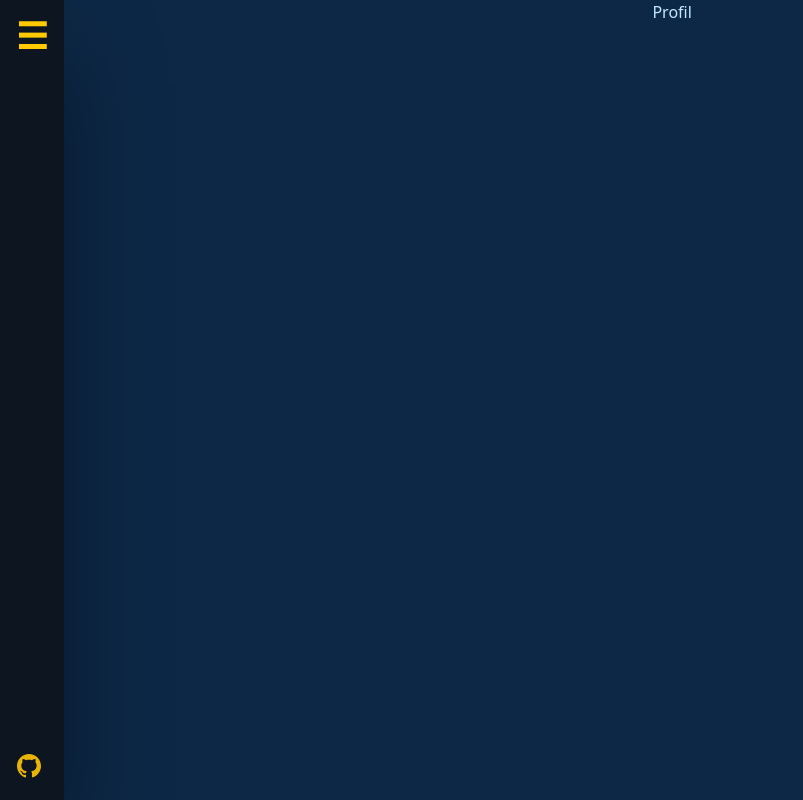
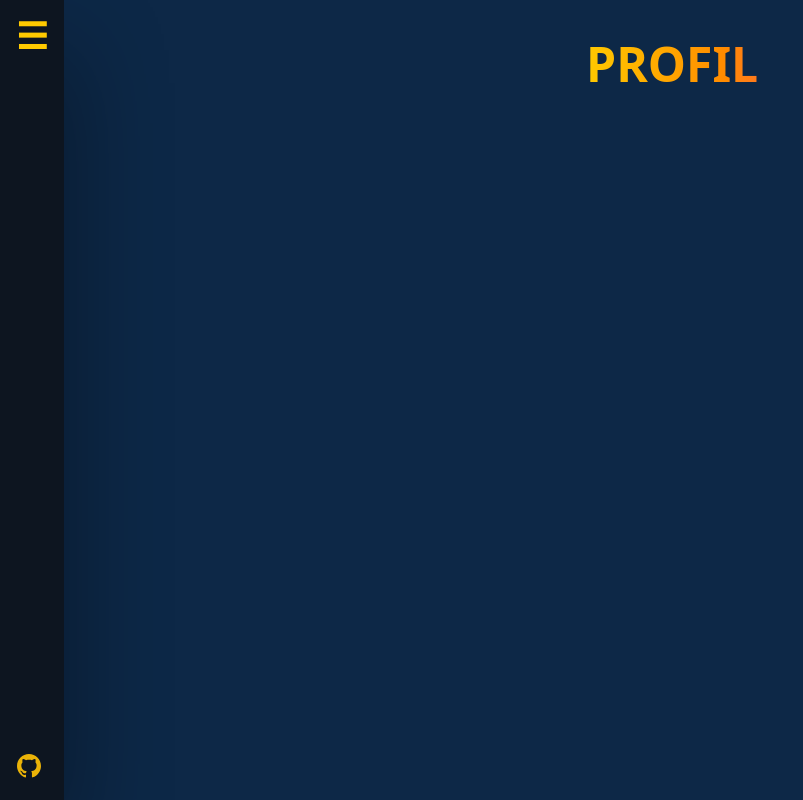
Before and after one commit to ArthurDesmonts/typeFaster, a Vue app: page /typeFaster/profil in a window 1280 px wide. Shown: the whole page, without its empty margins (0-803 px from the left). Built offline with nearby package versions, Linux system fonts and the light colour scheme.

Commit message:
ADD connection form UI

```diff
--- /dev/null
+++ b/src/components/signIn.vue
@@ -0,0 +1,30 @@
+<script setup>
+
+</script>
+
+<template>
+  <div class="container bg-customBlue-900 flex justify-center rounded-2xl w-fit p-10 mx-auto mt-20">
+    <div class="row">
+      <div class="col-md-6 offset-md-3">
+        <h1 class="text-center mb-1">Se connecter</h1>
+        <form>
+          <div class="flex flex-col gap-2">
+            <div class="mb-3 mt-2">
+              <input type="text" placeholder="Pseudo" class="form-control bg-customBlue-800 rounded font-bold text-center" id="name">
+            </div>
+            <div class="mb-3">
+              <input type="password" placeholder="Mot de passe" class="form-control bg-customBlue-800 rounded font-bold text-center" id="password">
+            </div>
+            <button type="submit" class="btn btn-primary bg-customOrange-500 rounded text-customBlue-900 p-2">Connection</button>
+          </div>
+        </form>
+      </div>
+    </div>
+  </div>
+</template>
+
+<style scoped>
+input::placeholder {
+  text-align: center;
+}
+</style>
--- a/src/pages/Profil.vue
+++ b/src/pages/Profil.vue
@@ -1,9 +1,14 @@
 <script setup>
-
 </script>
 
 <template>
-  <p class="text-center">Profil</p>
+  <div id="top-part" class="container mx-auto">
+    <h1 class="text-5xl font-extrabold justify-center uppercase text-center p-10">
+          <span class="bg-clip-text text-transparent bg-gradient-to-r from-customYellow-500 to-customOrange-500">
+            Profil
+          </span>
+    </h1>
+  </div>
 </template>
 
 <style scoped>
```
